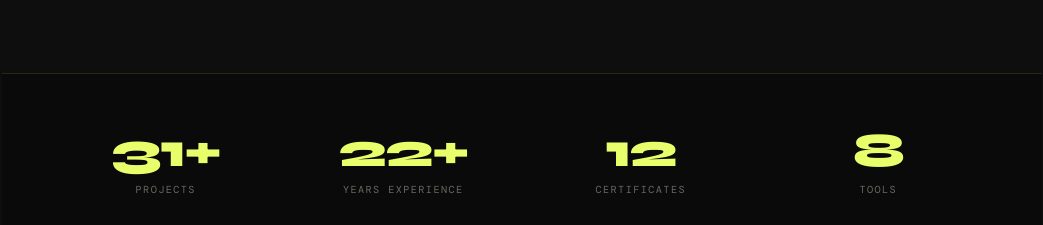
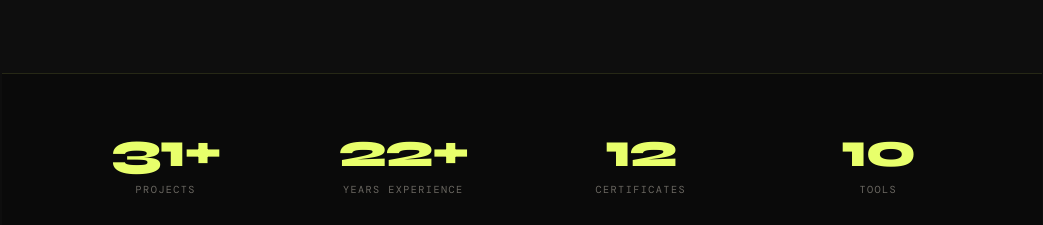
Before and after one commit to marily77/marilydesign_portfolio, a React (Vite) app: page /about in a window 1280 px wide. Shown: the part 1320-1545 px from the top of the page, without its empty margins (118-1161 px from the left). Built offline with nearby package versions, Linux system fonts and the light colour scheme; a web font is replaced by a local one.

Commit message:
some add ons

```diff
--- a/src/pages/About.jsx
+++ b/src/pages/About.jsx
@@ -250,7 +250,7 @@ export default function About() {
           <StatBadge value={31} suffix="+" label={t("about.stats.projects")} active={statsInView} />
           <StatBadge value={22}  suffix="+"  label={t("about.stats.years")}    active={statsInView} />
           <StatBadge value={12} suffix=""   label={t("about.stats.certs")}    active={statsInView} />
-          <StatBadge value={8}  suffix=""   label={t("about.stats.tools")}    active={statsInView} />
+          <StatBadge value={10}  suffix=""   label={t("about.stats.tools")}    active={statsInView} />
         </div>
       </section>
 
```
